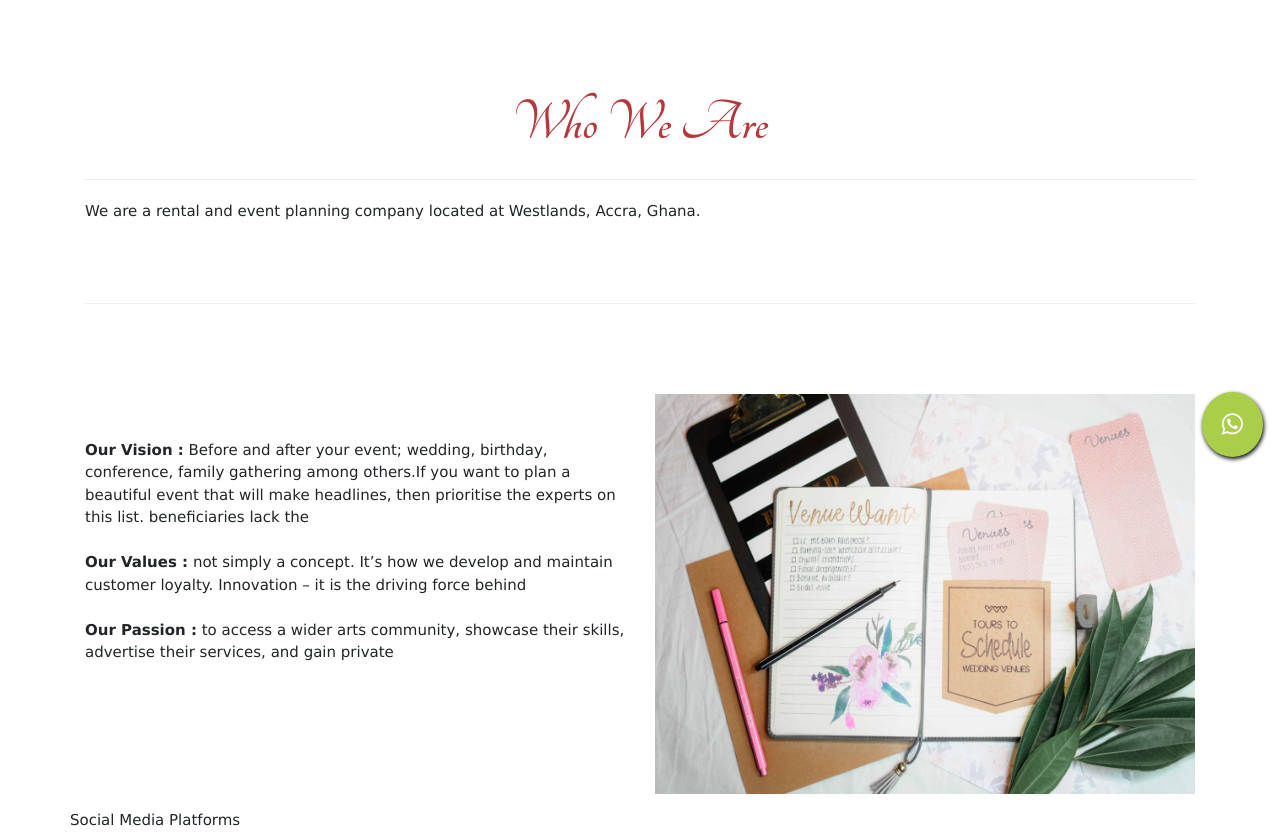
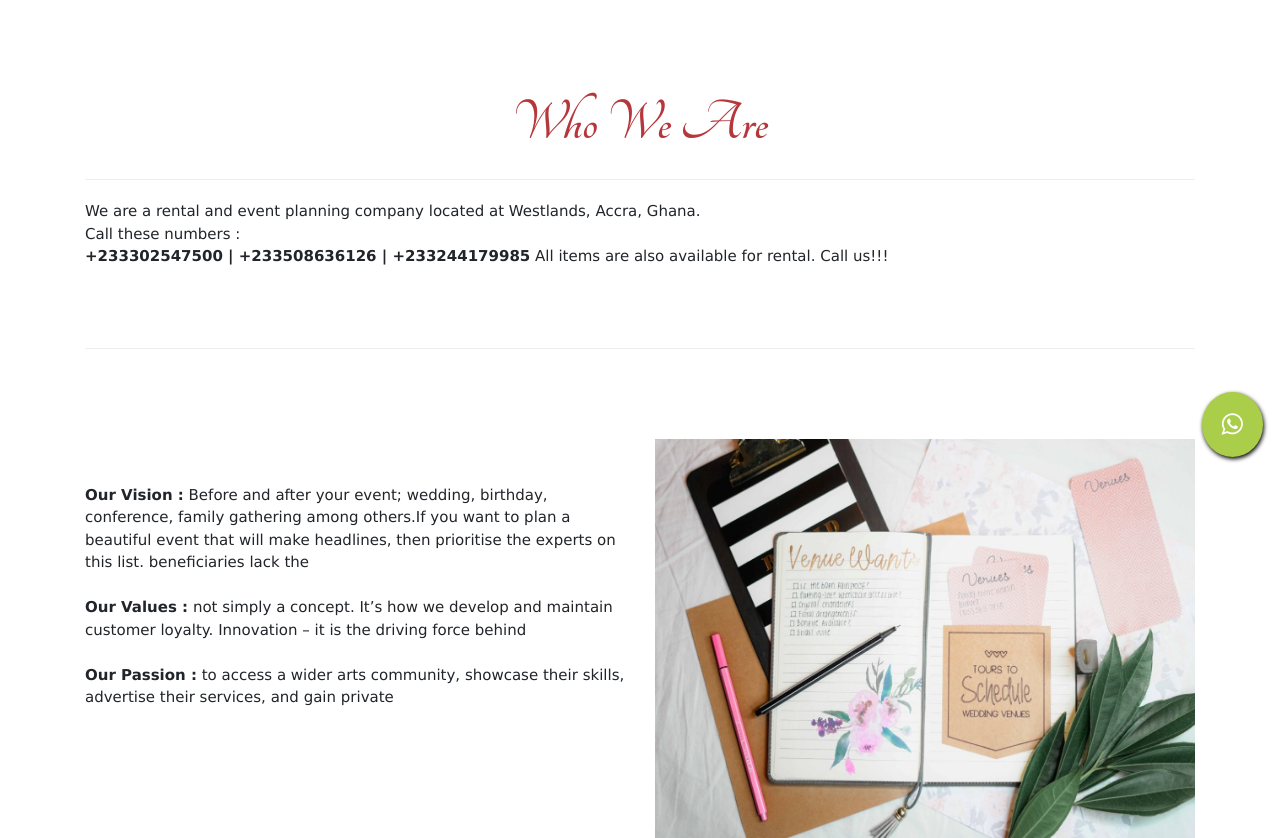
Before and after one commit to HC-bentill/InfloServe, a PHP site: page /about-us.php in a window 1280 px wide. Shown: the part 273-1111 px from the top of the page. Run offline with PHP 8.4, Linux system fonts and the light colour scheme.

Commit message:
Update about-us.php

```diff
--- a/about-us.php
+++ b/about-us.php
@@ -26,7 +26,13 @@ include('includes/nav.php');
         <div class="row about-text">
           <div class="col-md-12 mb-5">
           <h1 class="font w3-animate-left">Who We Are </h1><hr>
-            <p>We are a rental and event planning company located at Westlands, Accra, Ghana. </p>
+            <p>We are a rental and event planning company located at Westlands, Accra, Ghana. <br>
+              Call these numbers :  <br>
+             <strong> +233302547500 | +233508636126 | +233244179985</strong> All items are also available for rental.
+
+Call us!!!
+
+            </p>
           </div>
         </div>
 <hr>
```
